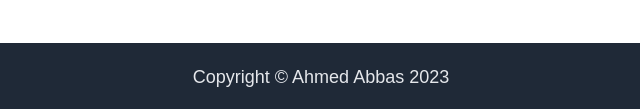
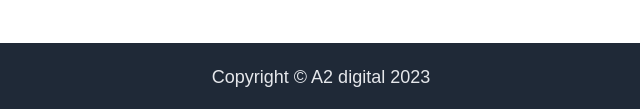
Before and after one commit to Ahmed-Abbas-2077/Landing-page, a plain HTML site: page index.html in a window 1280 px wide. Shown: the part 1543-1652 px from the top of the page, 319-959 px from the left. Drawn offline with Linux system fonts and the light colour scheme.

Commit message:
A2 digital

```diff
--- a/index.html
+++ b/index.html
@@ -97,7 +97,7 @@
           <button>Sign up</button>
         </div>
       </div>
-      <footer>Copyright © Ahmed Abbas 2023</footer>
+      <footer>Copyright © A2 digital 2023</footer>
     </div>
   </body>
 </html>
```
